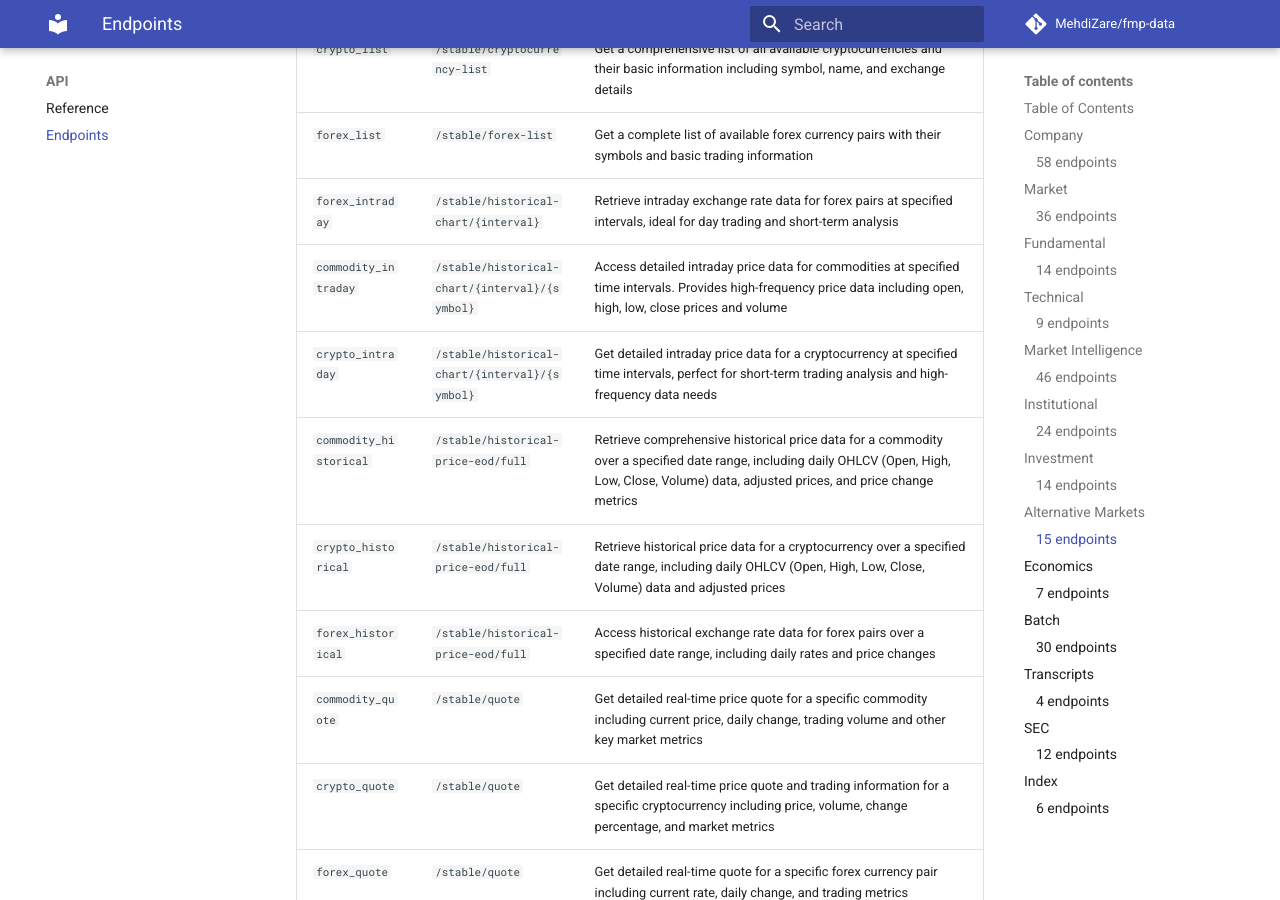
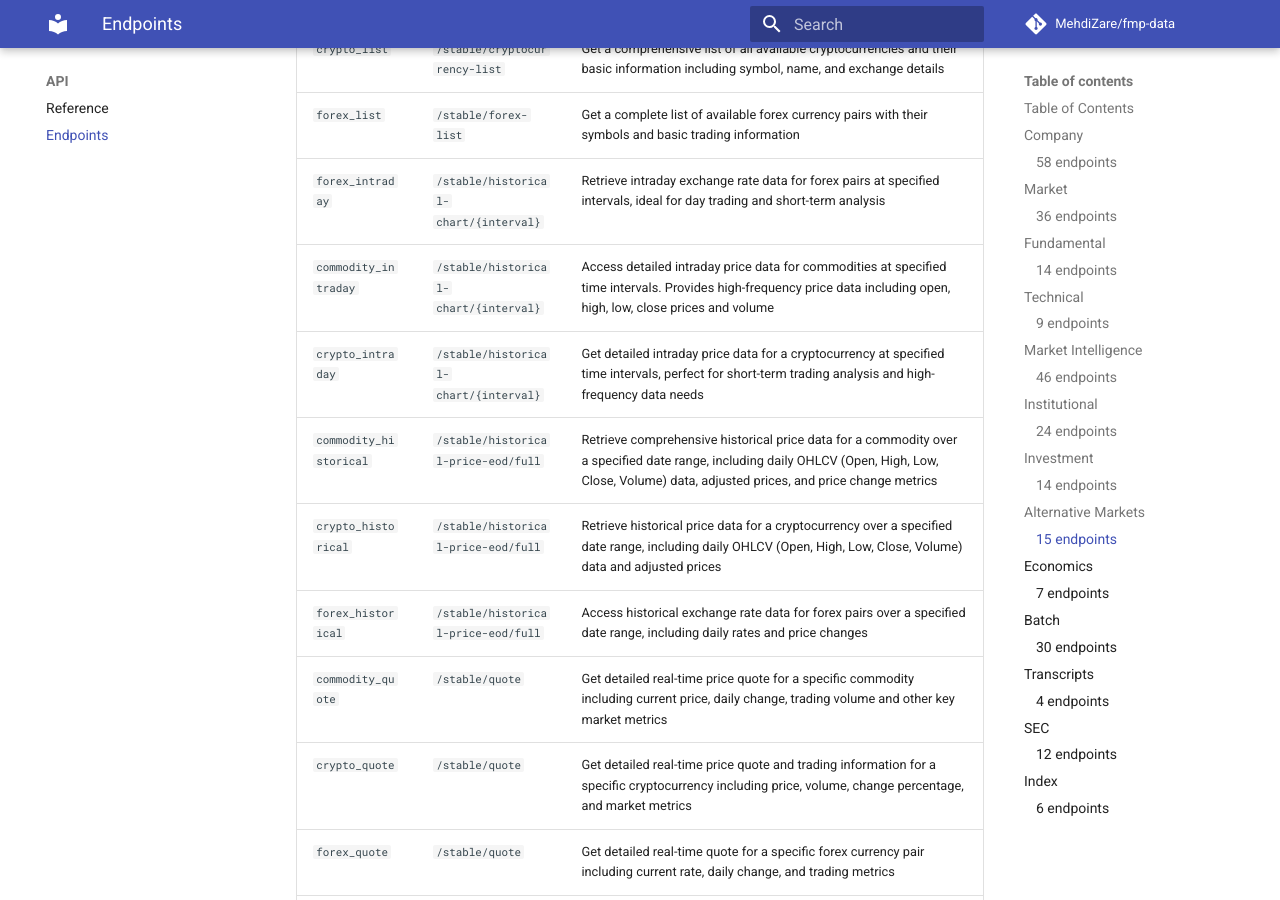
Before and after one commit to MehdiZare/fmp-data, an MkDocs documentation site: the page built from docs/api/endpoints.md, in a window 1280 px wide and 900 px high, scrolled down 17306 px. Built offline with MkDocs 1.6.1 and Material for MkDocs 9.7.7, drawn with Linux system fonts in a browser that asks for light colours; comment, search, counter and statistics services are not loaded; the version menu is left out.

Commit message:
docs: sync the two intraday paths corrected in this branch
crypto_intraday and commodity_intraday moved from
historical-chart/{interval}/{symbol} to historical-chart/{interval};
docs/api/endpoints.md still showed the old template. #155's row-for-row
guard caught it, because it compares paths and not just row counts.

Co-Authored-By: Claude Opus 5 (1M context) <noreply@anthropic.com>
Claude-Session: https://claude.ai/code/session_01MczR69sDwaWFDBwf5f2n1L

```diff
--- a/docs/api/endpoints.md
+++ b/docs/api/endpoints.md
@@ -280,8 +280,8 @@ All endpoints use the `/stable` prefix unless explicitly marked as `DIRECT` or `
 | `crypto_list` | `/stable/cryptocurrency-list` | Get a comprehensive list of all available cryptocurrencies and their basic information including symbol, name, and exchange details |
 | `forex_list` | `/stable/forex-list` | Get a complete list of available forex currency pairs with their symbols and basic trading information |
 | `forex_intraday` | `/stable/historical-chart/{interval}` | Retrieve intraday exchange rate data for forex pairs at specified intervals, ideal for day trading and short-term analysis |
-| `commodity_intraday` | `/stable/historical-chart/{interval}/{symbol}` | Access detailed intraday price data for commodities at specified time intervals. Provides high-frequency price data including open, high, low, close prices and volume |
-| `crypto_intraday` | `/stable/historical-chart/{interval}/{symbol}` | Get detailed intraday price data for a cryptocurrency at specified time intervals, perfect for short-term trading analysis and high-frequency data needs |
+| `commodity_intraday` | `/stable/historical-chart/{interval}` | Access detailed intraday price data for commodities at specified time intervals. Provides high-frequency price data including open, high, low, close prices and volume |
+| `crypto_intraday` | `/stable/historical-chart/{interval}` | Get detailed intraday price data for a cryptocurrency at specified time intervals, perfect for short-term trading analysis and high-frequency data needs |
 | `commodity_historical` | `/stable/historical-price-eod/full` | Retrieve comprehensive historical price data for a commodity over a specified date range, including daily OHLCV (Open, High, Low, Close, Volume) data, adjusted prices, and price change metrics |
 | `crypto_historical` | `/stable/historical-price-eod/full` | Retrieve historical price data for a cryptocurrency over a specified date range, including daily OHLCV (Open, High, Low, Close, Volume) data and adjusted prices |
 | `forex_historical` | `/stable/historical-price-eod/full` | Access historical exchange rate data for forex pairs over a specified date range, including daily rates and price changes |
```
